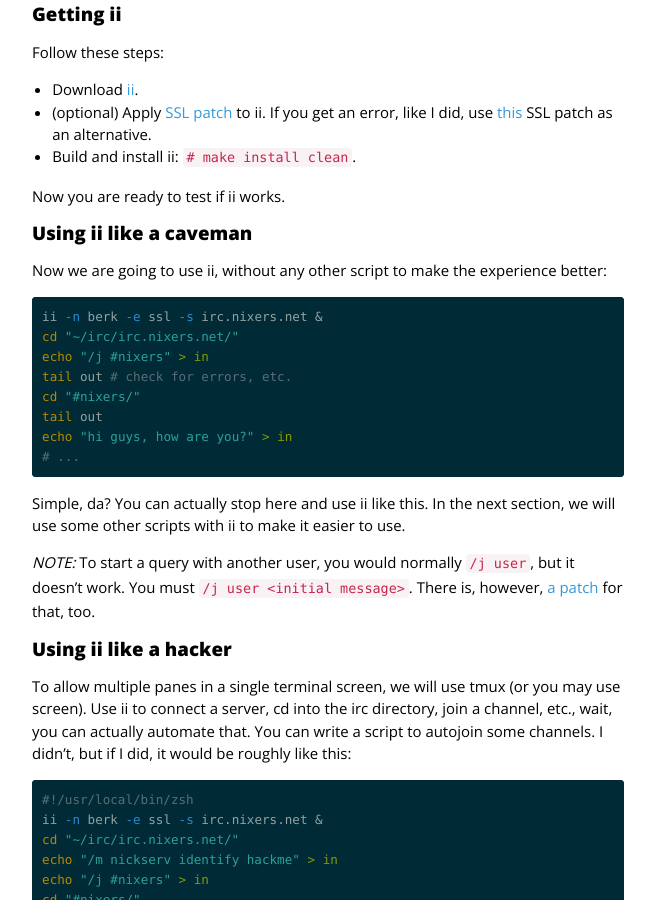
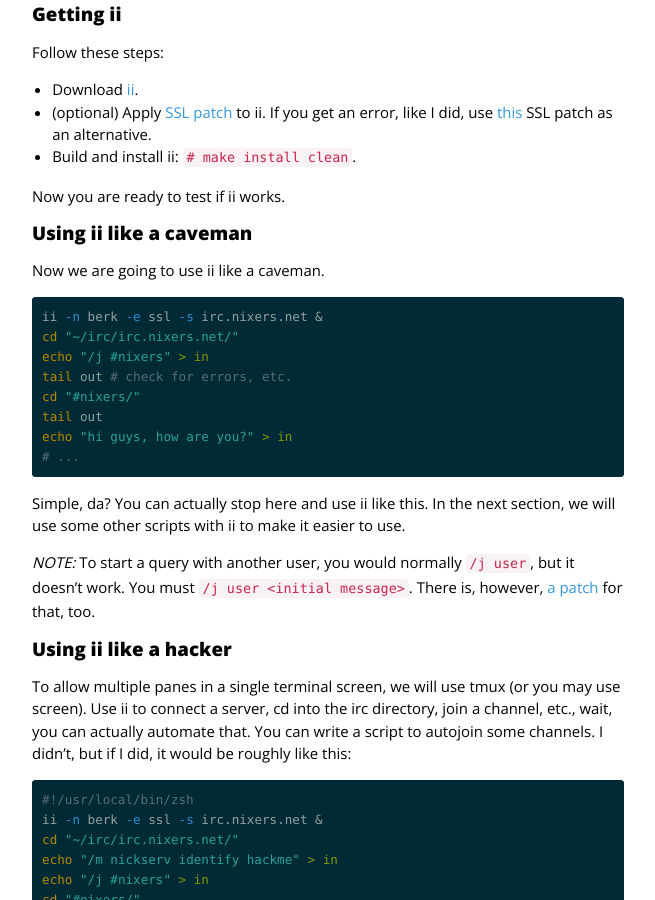
Before and after one commit to lugovskoy/lugovskoy.github.io, a Jekyll site: the page built from _posts/2014-03-29-ii.markdown, in a window 1280 px wide and 900 px high, scrolled down 865 px. Shown: the whole window, without its empty margins (312-967 px from the left). Built offline with Jekyll 4.4.1, drawn with Linux system fonts in a browser that asks for light colours; Markdown is read by kramdown in place of the engine named in the settings; comment, search, counter and statistics services are not loaded.

Commit message:
Blog update

```diff
--- a/_posts/2014-03-29-ii.markdown
+++ b/_posts/2014-03-29-ii.markdown
@@ -32,7 +32,7 @@
 
 ## Using ii like a caveman
 
-Now we are going to use ii, without any other script to make the experience better:
+Now we are going to use ii like a caveman.
 
 {% highlight bash %}
 ii -n berk -e ssl -s irc.nixers.net &
```
